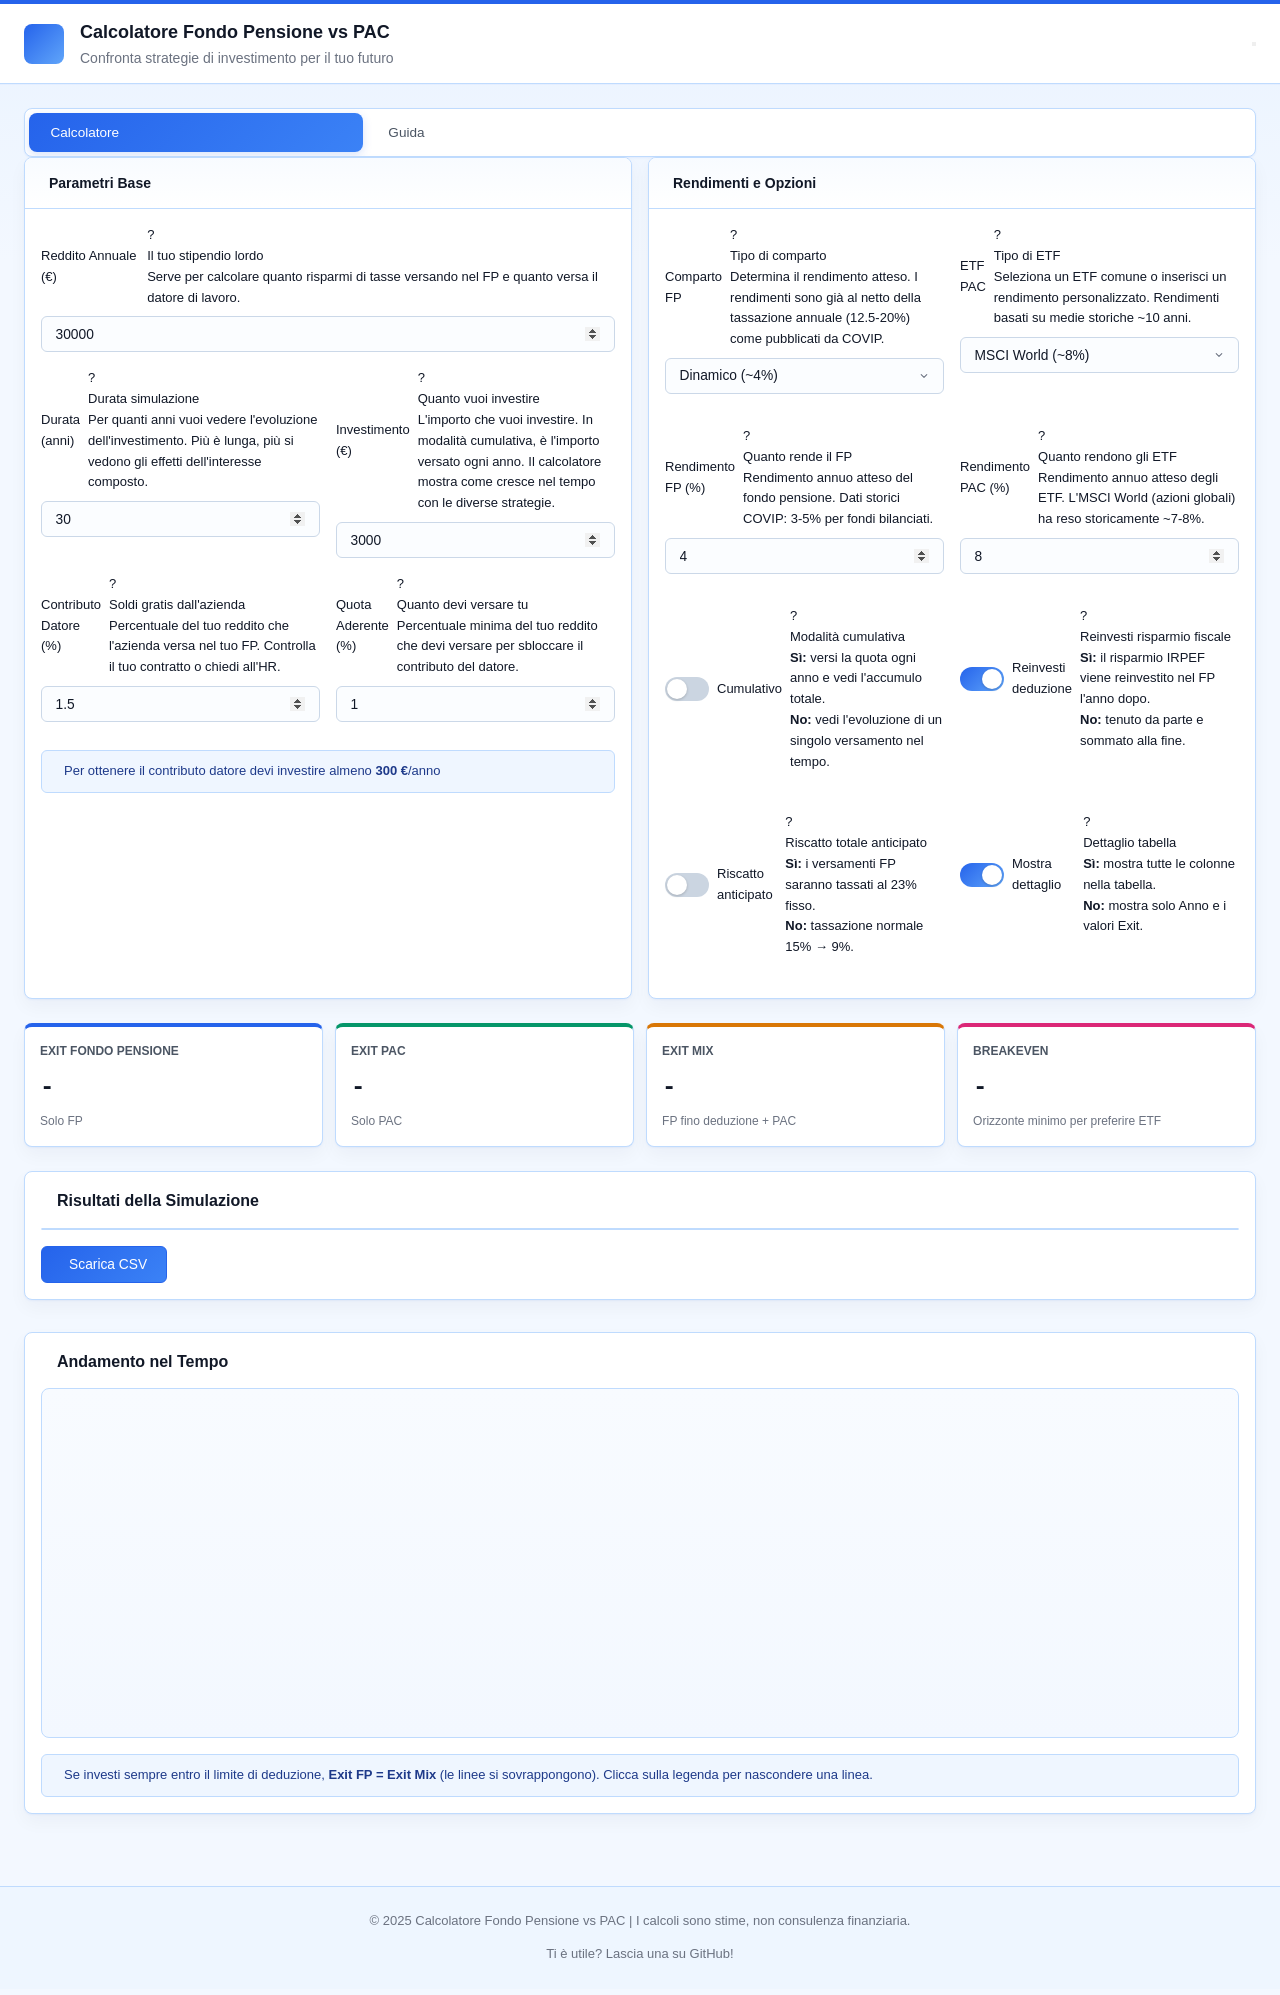
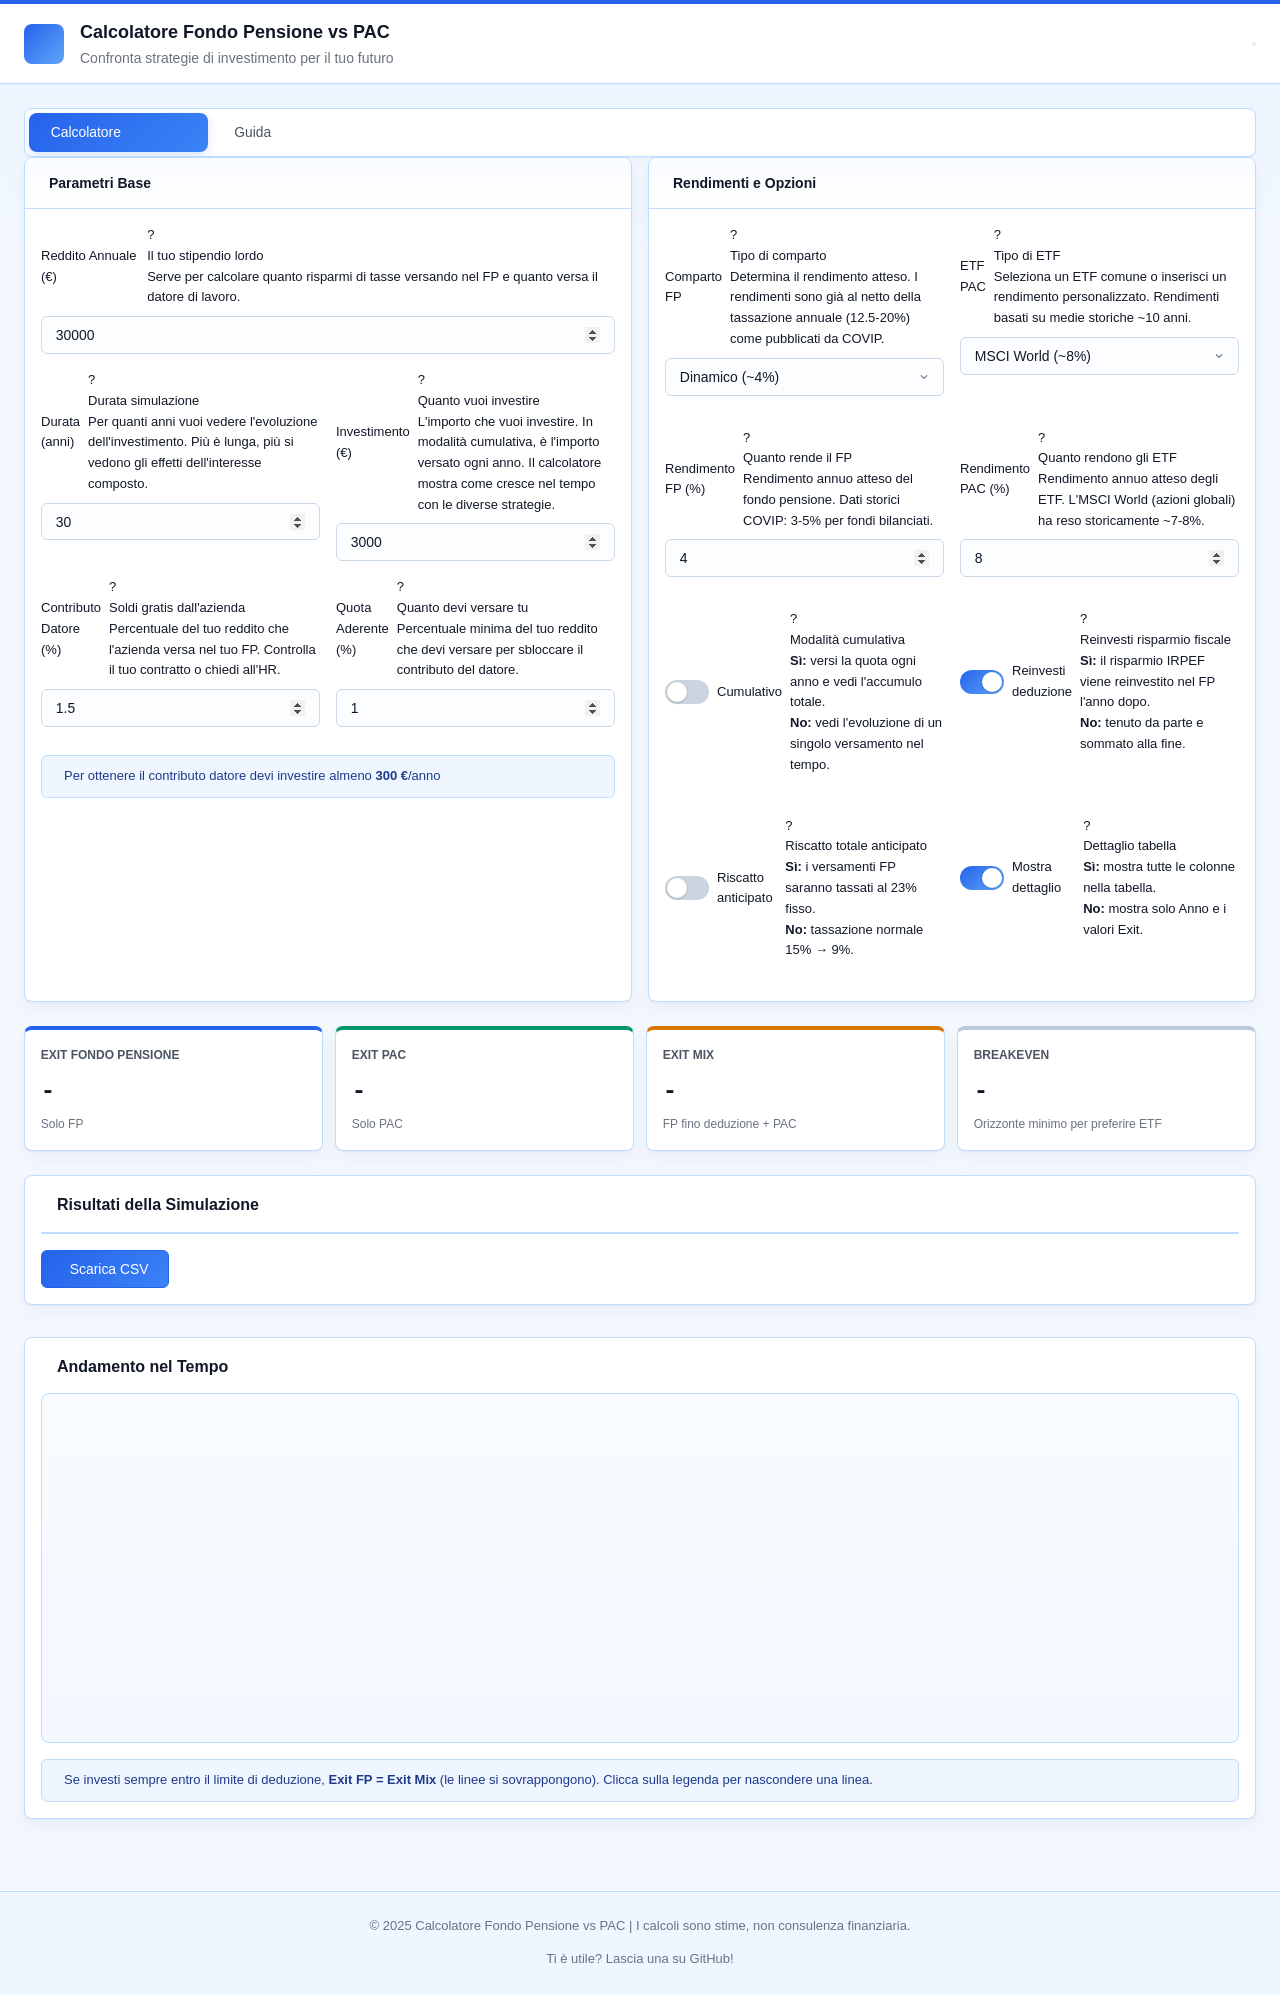

Refine pension mix calculator UX

--- a/styles.css
+++ b/styles.css
@@ -98,12 +98,14 @@ header {
     align-items: center;
     justify-content: space-between;
     gap: 1rem;
+    min-width: 0;
 }
 
 .logo {
     display: flex;
     align-items: center;
     gap: 1rem;
+    min-width: 0;
 }
 
 .logo-icon {
@@ -122,6 +124,7 @@ header {
     font-size: 1.125rem;
     font-weight: 600;
     margin: 0;
+    overflow-wrap: anywhere;
 }
 
 .subheader {
@@ -156,6 +159,7 @@ header {
     box-shadow: 0 1px 2px rgb(37 99 235 / 0.08);
     overflow-x: auto;
     flex: 0 0 auto;
+    min-width: 0;
 }
 
 .tab {
@@ -232,7 +236,7 @@ header {
     border-top-color: var(--color-metric-mix);
 }
 
-.metric-card.metric-breakeven {
+.metric-card.metric-sequence {
     border-top-color: var(--color-metric-breakeven);
 }
 
@@ -250,6 +254,12 @@ header {
     font-weight: 700;
     font-family: var(--font-mono);
     color: var(--color-text-primary);
+}
+
+.metric-value-compact {
+    font-size: 1rem;
+    line-height: 1.35;
+    white-space: normal;
 }
 
 .metric-subtitle {
@@ -293,6 +303,7 @@ header {
     box-shadow: var(--shadow-sm);
     border: 1px solid var(--color-blue-line);
     overflow: hidden;
+    min-width: 0;
 }
 
 .param-card-full {
@@ -429,6 +440,8 @@ select.form-control::-ms-expand {
     background: var(--color-blue-soft);
     border-radius: var(--radius-sm);
     border: 1px solid var(--color-blue-line);
+    min-width: 0;
+    max-width: 100%;
 }
 
 .info-box i {
@@ -763,6 +776,46 @@ select.form-control::-ms-expand {
     display: none;
 }
 
+.table-view-tabs {
+    display: flex;
+    gap: 0.375rem;
+    margin-bottom: 0.875rem;
+    padding: 0.25rem;
+    width: fit-content;
+    max-width: 100%;
+    border: 1px solid var(--color-blue-line);
+    border-radius: var(--radius-md);
+    background: #f8fbff;
+    overflow-x: auto;
+}
+
+.table-view-tab {
+    display: inline-flex;
+    align-items: center;
+    justify-content: center;
+    gap: 0.45rem;
+    padding: 0.5rem 0.75rem;
+    border: 0;
+    border-radius: var(--radius-sm);
+    background: transparent;
+    color: var(--color-text-secondary);
+    font: inherit;
+    font-size: 0.8125rem;
+    font-weight: 600;
+    white-space: nowrap;
+    cursor: pointer;
+}
+
+.table-view-tab:hover {
+    color: var(--color-text-primary);
+    background: var(--color-blue-soft);
+}
+
+.table-view-tab.active {
+    color: white;
+    background: linear-gradient(135deg, var(--color-accent-primary), #3b82f6);
+}
+
 /* ============================================
    Chart Section
    ============================================ */
@@ -841,6 +894,22 @@ table {
 #output-table {
     table-layout: fixed;
     min-width: 900px;
+}
+
+#output-table.table-fp {
+    min-width: 680px;
+}
+
+#output-table.table-pac {
+    min-width: 360px;
+}
+
+#output-table.table-mix {
+    min-width: 760px;
+}
+
+#output-table.table-comparison {
+    min-width: 620px;
 }
 
 #output-table td {
@@ -932,18 +1001,6 @@ td.best-value {
     gap: 0.75rem;
 }
 
-/* ============================================
-   Strategy Section
-   ============================================ */
-.strategy-explanation {
-    background: rgba(59, 130, 246, 0.05);
-    border: 1px solid rgba(59, 130, 246, 0.2);
-    border-radius: var(--radius-md);
-    padding: 1rem;
-    margin-bottom: 1rem;
-    font-size: 0.875rem;
-}
-
 .badge {
     display: inline-block;
     padding: 0.25rem 0.5rem;
@@ -953,16 +1010,6 @@ td.best-value {
     letter-spacing: 0.05em;
     border-radius: var(--radius-sm);
     margin-right: 0.5rem;
-}
-
-.badge-primary {
-    background: var(--color-accent-primary);
-    color: white;
-}
-
-#strategy-div {
-    font-size: 0.875rem;
-    line-height: 1.8;
 }
 
 /* Loading Animation */
@@ -1007,6 +1054,41 @@ td.best-value {
 .docs-section * {
     max-width: 100%;
     box-sizing: border-box;
+}
+
+.docs-index {
+    display: flex;
+    flex-direction: column;
+    gap: 0;
+    max-width: 280px;
+    padding: 0;
+    margin: 0 0 2rem;
+    background: transparent;
+    border-left: 3px solid var(--color-accent-primary);
+}
+
+.docs-index strong {
+    display: block;
+    padding: 0 0 0.5rem 0.875rem;
+    font-size: 0.8125rem;
+    text-transform: uppercase;
+    letter-spacing: 0;
+    color: var(--color-text-primary);
+}
+
+.docs-index a {
+    display: block;
+    padding: 0.45rem 0.875rem;
+    border-top: 1px solid var(--color-border-soft);
+    color: var(--color-text-secondary);
+    text-decoration: none;
+    font-weight: 500;
+    line-height: 1.35;
+}
+
+.docs-index a:hover {
+    color: var(--color-accent-primary);
+    background: var(--color-blue-soft);
 }
 
 /* Typography */
